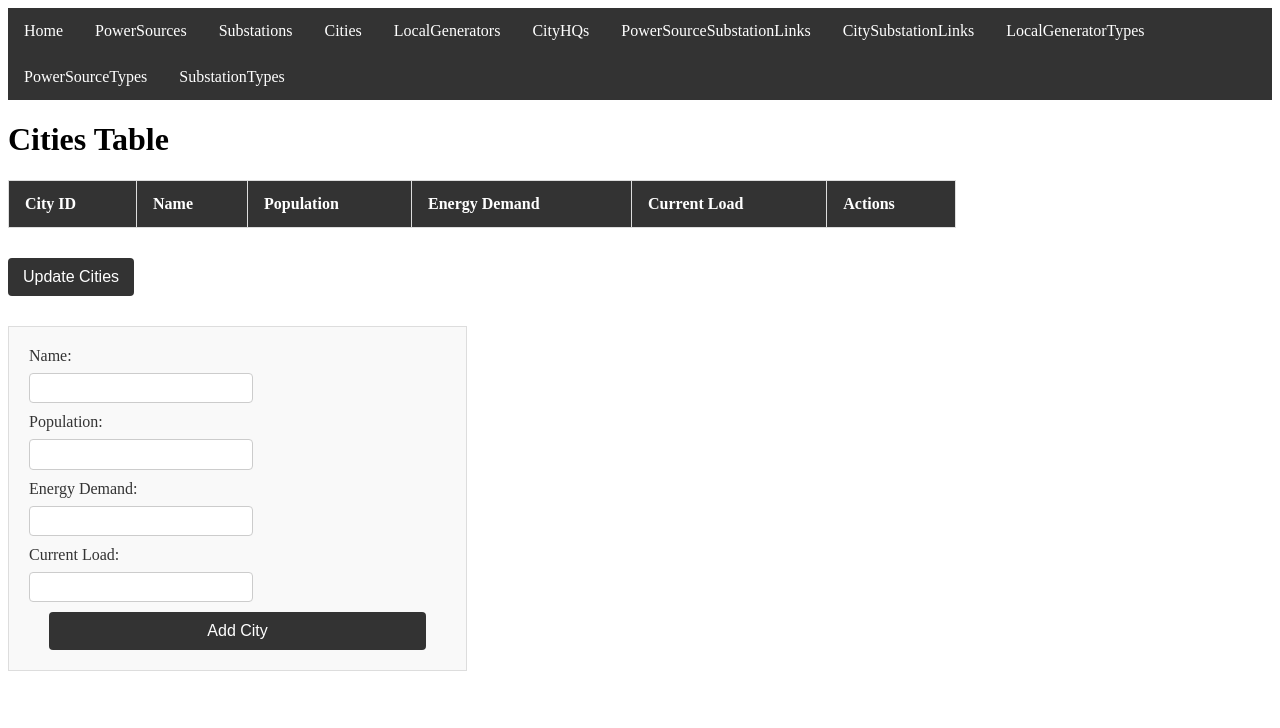
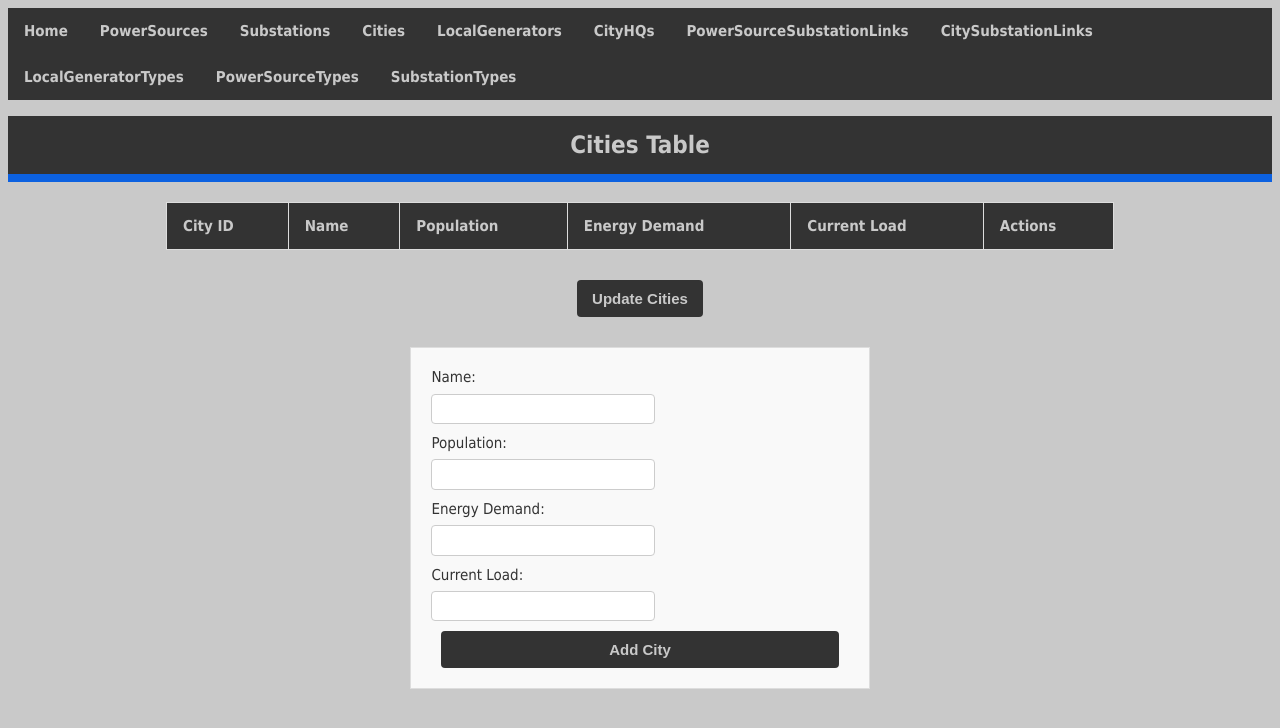
Before and after one commit to ksnedeker1/EnergyOptimizationDB, a Flask app: page /cities in a window 1280 px wide. Shown: the top 728 px of the page. Run offline with Flask 3, Linux system fonts and the light colour scheme; lists and menus that the app fills with data are empty; some libraries are stand-ins or nearby versions.

Commit message:
Update CSS

```diff
--- a/static/styles.css
+++ b/static/styles.css
@@ -1,4 +1,19 @@
-/* Table styles to match given form and navigation styling */
+h1 {
+    color: #c9c9c9;
+    background-color: #333;
+    font-size: 24px;
+    text-align: center;
+    font-weight: bold;
+    padding: 15px 0;
+    border-bottom: 8px solid #0c61e0;
+}
+
+body {
+    font-family: Tahoma, sans-serif;
+    font-size: 15px;
+    background-color: #c9c9c9;
+}
+
 table {
     width: 75%;
     border-collapse: collapse;
@@ -6,6 +21,8 @@ table {
     background-color: #f9f9f9;
     border-radius: 4px;
     border: 1px solid #ddd;
+    margin-left: auto;
+    margin-right: auto;
 }
 
 table th,
@@ -17,16 +34,15 @@ table td {
 
 table th {
     background-color: #333;
-    color: white;
+    color: #c9c9c9;
 }
 
 table tr:nth-child(even) {
-    background-color: #f2f2f2;
+    background-color: #c9c9c9;
 }
 
 table tr:hover {
     background-color: #ddd;
-    color: black;
 }
 
 button,
@@ -38,12 +54,13 @@ input[type="submit"]
     background-color: #333;
     border: none;
     border-radius: 4px;
-    color: white;
+    color: #c9c9c9;
     cursor: pointer;
     text-align: center;
     font-size: inherit;
     line-height: normal;
     transition: background-color 0.3s;
+    font-weight: bold;
 }
 
 button:hover,
@@ -68,6 +85,7 @@ label {
 nav {
     background-color: #333;
     overflow: hidden;
+    font-weight: bold;
 }
 
 nav ul {
@@ -85,7 +103,7 @@ nav ul li a {
     text-align: center;
     padding: 14px 16px;
     text-decoration: none;
-    color: white;
+    color: #c9c9c9;
 }
 
 nav ul li a:hover {
@@ -102,6 +120,8 @@ nav:after {
     width: 33%;
     min-width: 225px;
     margin-top: 20px;
+    margin-left: auto;
+    margin-right: auto;
     border: 1px solid #ddd;
     padding: 20px;
     background-color: #f9f9f9;
@@ -125,9 +145,12 @@ nav:after {
     border-radius: 4px;
 }
 
+.form-action {
+    text-align: center;
+}
+
 .create-form .form-action {
-    margin: 0 10px;
-    text-align: left;
+    text-align: center;
 }
 
 .create-form .form-action input[type="submit"] {
@@ -138,10 +161,18 @@ nav:after {
     background-color: #333;
     border: none;
     border-radius: 4px;
-    color: white;
+    color: #c9c9c9;
     cursor: pointer;
 }
 
 .create-form .form-action input[type="submit"]:hover {
     background-color: #0056b3;
 }
+
+.page-description {
+    background-color: #333;
+    color: #c9c9c9;
+    padding: 20px;
+    margin: 20px 0;
+    border-radius: 4px;
+}
```
Also changed, not shown: other parts of static/styles.css (+1 -1 lines).
